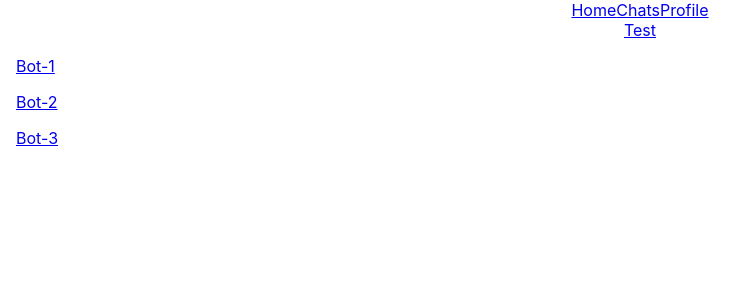
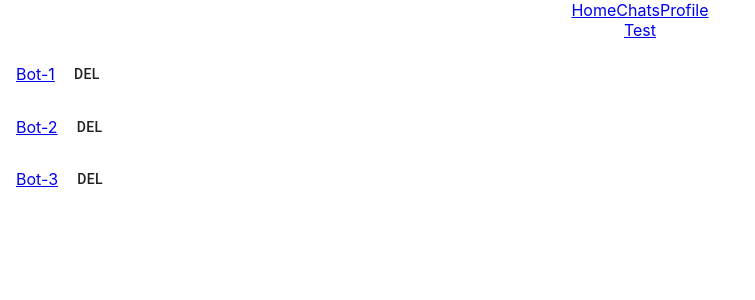
Before and after one commit to Nevroid/GB_ReactJS, a React (Create React App) app in the folder gb_react_proj/: page /chats in a window 1280 px wide. Shown: the top 300 px of the page, without its empty margins (0-755 px from the left). Built offline with nearby package versions, Linux system fonts and the light colour scheme.

Commit message:
hw_lesson_06
Удаление чатов (недоработано)

```diff
--- a/gb_react_proj/src/ChatList.js
+++ b/gb_react_proj/src/ChatList.js
@@ -4,13 +4,21 @@ import ListItem from '@material-ui/core/ListItem';
 import { Link } from 'react-router-dom'
 import serverData from './data'
 import './ChatList.css'
+import { useDispatch, useSelector } from 'react-redux';
+import { Button } from '@material-ui/core';
+import { deleteChat } from './store/actions/chatActions';
 
-function ChatList () {
-  const [chats] = useState(serverData.chats)
+export default function ChatList () {
+  const dispatch = useDispatch()
+  const chats = useSelector((state) => state.chat.chats)
+  const deleteThis = (chatId) => {
+    if (chats.length > 1)
+    console.log(chatId)
+    dispatch(deleteChat(chatId))
+  }
   return (
     <List className='chatList'>
-      { chats.map((chat, index) => <ListItem key={index} id={index}><Link to={`/chats/${chat.id}`}>{ chat.name }</Link></ListItem>) }
+      { chats.map((chat, index) => <ListItem key={index} id={index}><Link to={`/chats/${chat.id}`}>{ chat.name }</Link><Button onClick={() => deleteThis(chat.id)}>Del</Button></ListItem>) }
     </List>
   )
   }
-export default ChatList
--- a/gb_react_proj/src/store/actions/chatActions.js
+++ b/gb_react_proj/src/store/actions/chatActions.js
@@ -1,4 +1,5 @@
 export const CHAT_ADD_MSG = 'CHAT_ADD_MSG'
+export const CHAT_DELETE_CHAT = 'CHAT_DELETE_CHAT'
 
 export const chatAddMsg = (data) => ({
     type: CHAT_ADD_MSG,
@@ -7,3 +8,10 @@ export const chatAddMsg = (data) => ({
     }
 
 })
+export const deleteChat = (data) => ({
+    type: CHAT_DELETE_CHAT,
+    payload: {
+        data
+    }
+
+})
--- a/gb_react_proj/src/store/reducers/chatReducer.js
+++ b/gb_react_proj/src/store/reducers/chatReducer.js
@@ -1,4 +1,4 @@
-import {CHAT_ADD_MSG} from '../actions/chatActions'
+import {CHAT_ADD_MSG, CHAT_DELETE_CHAT} from '../actions/chatActions'
 
 const initialState = {
     users: {
@@ -33,6 +33,14 @@ const chatReducer = (state = initialState, action) => {
           ...state,
           ...state.chats.find(chat => chat.id === action.payload.data.id).messages.push({author: action.payload.data.author, text: action.payload.data.text})
         }
+        case CHAT_DELETE_CHAT:
+          console.log(action.payload.data)
+          const index = state.chats.indexOf(state.chats.find(chat => chat.id === action.payload.data))
+          console.log(index)
+          const deleted = state.chats.splice(index, 1)
+          return {
+          ...state
+          }
       default:
         return state
     }
```
